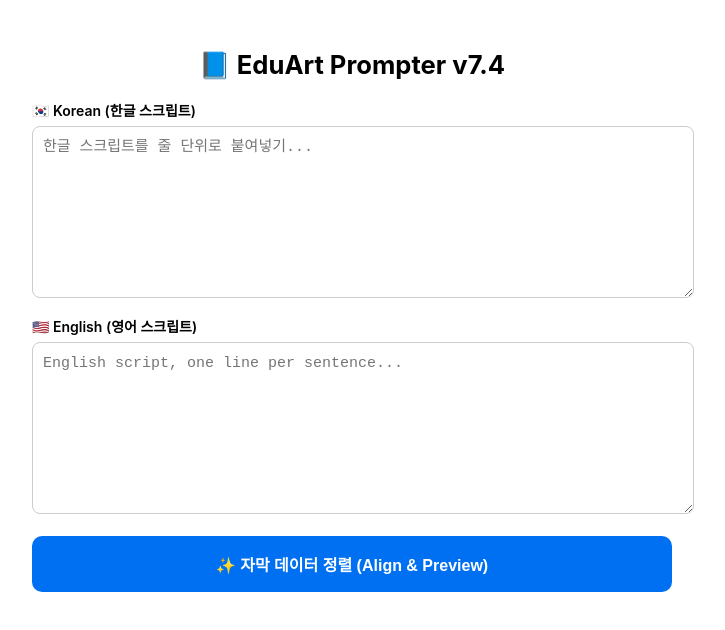
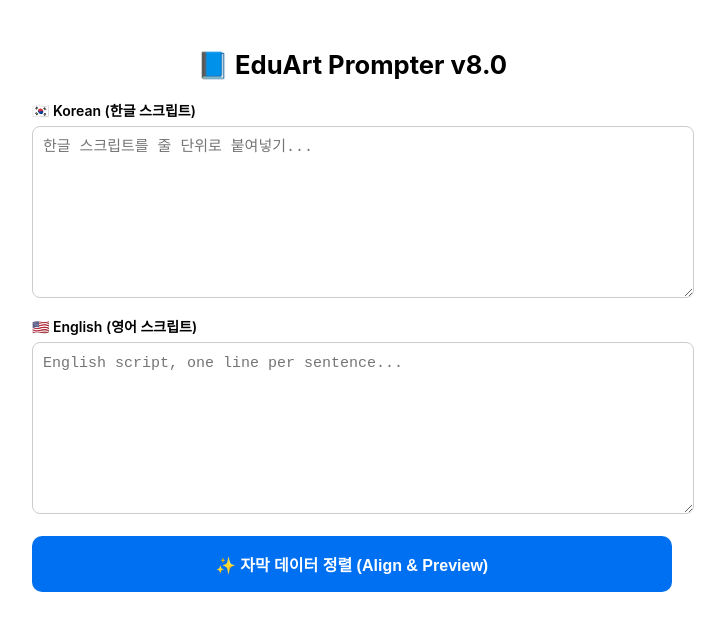
Before and after one commit to dtslib1979/dtslib-cloud-appstore, a React (Vite) app in the folder apps/eduart-aligner-v1/src/: page / in a window 1280 px wide. Shown: the top 630 px of the page, without its empty margins (288-1013 px from the left). Built offline with nearby package versions, Linux system fonts and the light colour scheme.

Commit message:
fix: update version to v8.0

```diff
--- a/apps/eduart-aligner-v1/src/App.jsx
+++ b/apps/eduart-aligner-v1/src/App.jsx
@@ -64,7 +64,7 @@ export default function App() {
       fontFamily: "-apple-system, BlinkMacSystemFont, system-ui, sans-serif"
     }}>
       <h2 style={{ textAlign: "center", marginBottom: 20, fontSize: "1.6rem", fontWeight: 700 }}>
-        📘 EduArt Prompter v7.4
+        📘 EduArt Prompter v8.0
       </h2>
 
       {mode === "preview" && (
```
